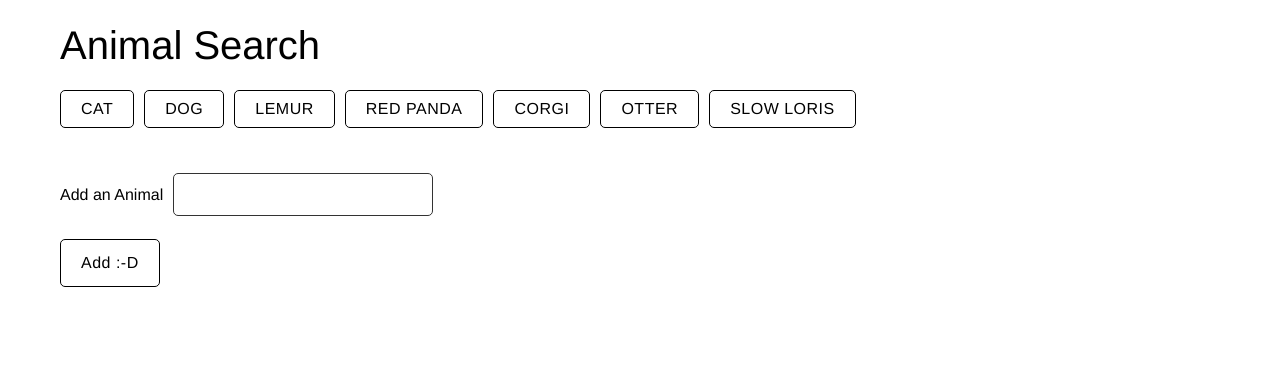
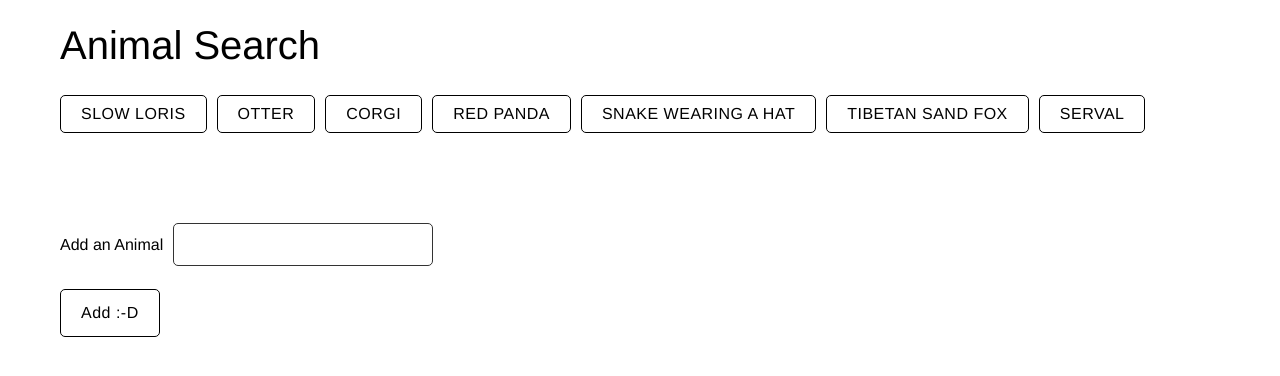
Before and after one commit to jreyes88/animalsearch, a PHP site: page / in a window 1280 px wide. Shown: the top 376 px of the page. Run offline with PHP 8.4, Linux system fonts and the light colour scheme; some libraries are stand-ins or nearby versions.

Commit message:
i think that i'm done

```diff
--- a/assets/css/styles.css
+++ b/assets/css/styles.css
@@ -16,15 +16,16 @@ p {
 }
 
 #animalsView {
-	height: 40px;
+	height: 90px;
 	padding: 0;
 	margin: 25px 50px;
+	overflow: scroll;
 }
 
 .animal {
 	background-color: #fff;
 	padding: 10px 20px;
-	margin: 0 0 0 10px;
+	margin: 5px 0 0 10px;
 	background-color: #fff;
 	border-style: solid;
 	border-color: black;
--- a/assets/js/js.js
+++ b/assets/js/js.js
@@ -1,5 +1,5 @@
 // Initial array of animals
-var animals = ['Cat', 'Dog', 'Lemur', 'Red Panda', 'Corgi', 'Otter', 'Slow Loris'];
+var animals = ['Serval', 'Tibetan Sand Fox', 'Snake Wearing A Hat', 'Red Panda', 'Corgi', 'Otter', 'Slow Loris'];
 
 // Generic function for displaying animal buttons
 function renderButtons(){
@@ -9,7 +9,7 @@ function renderButtons(){
         a.addClass('animal'); // add a class
         a.attr('data-animal', animals[i]); // added a data attribute
         a.text(animals[i]); // provide button text
-        $("#animalsView").append(a); // appends the button to animal view
+        $("#animalsView").prepend(a); // prepends the button to animal view
     };
 };
 
```
